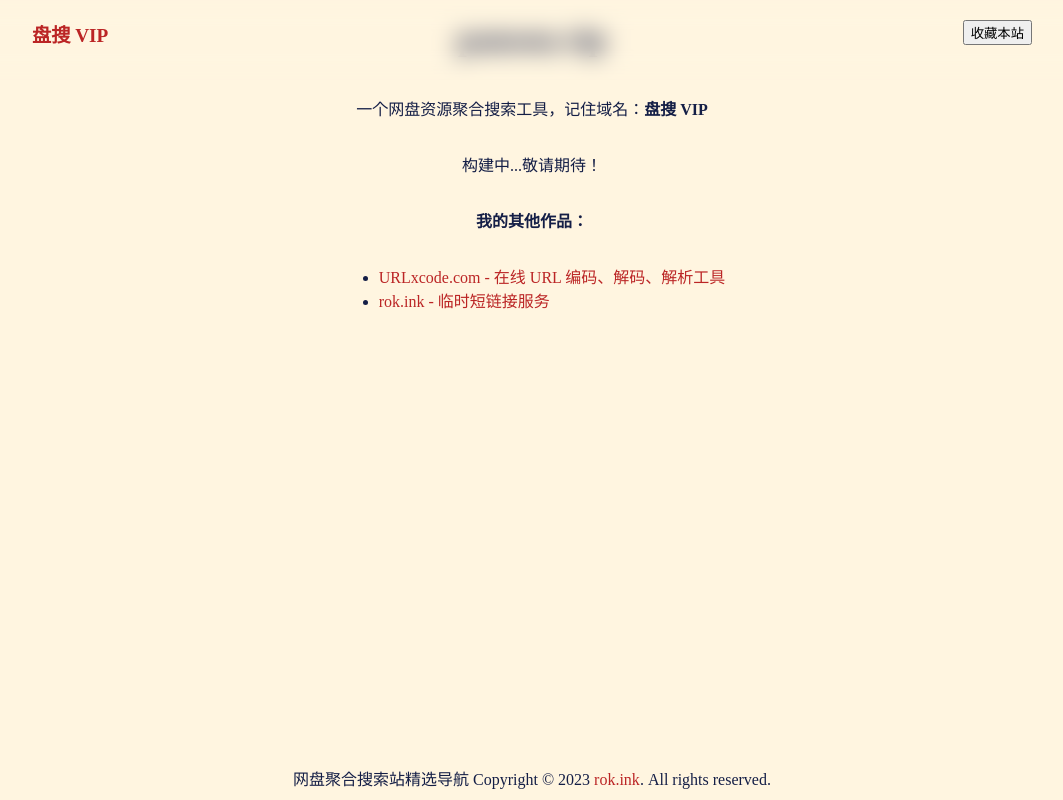
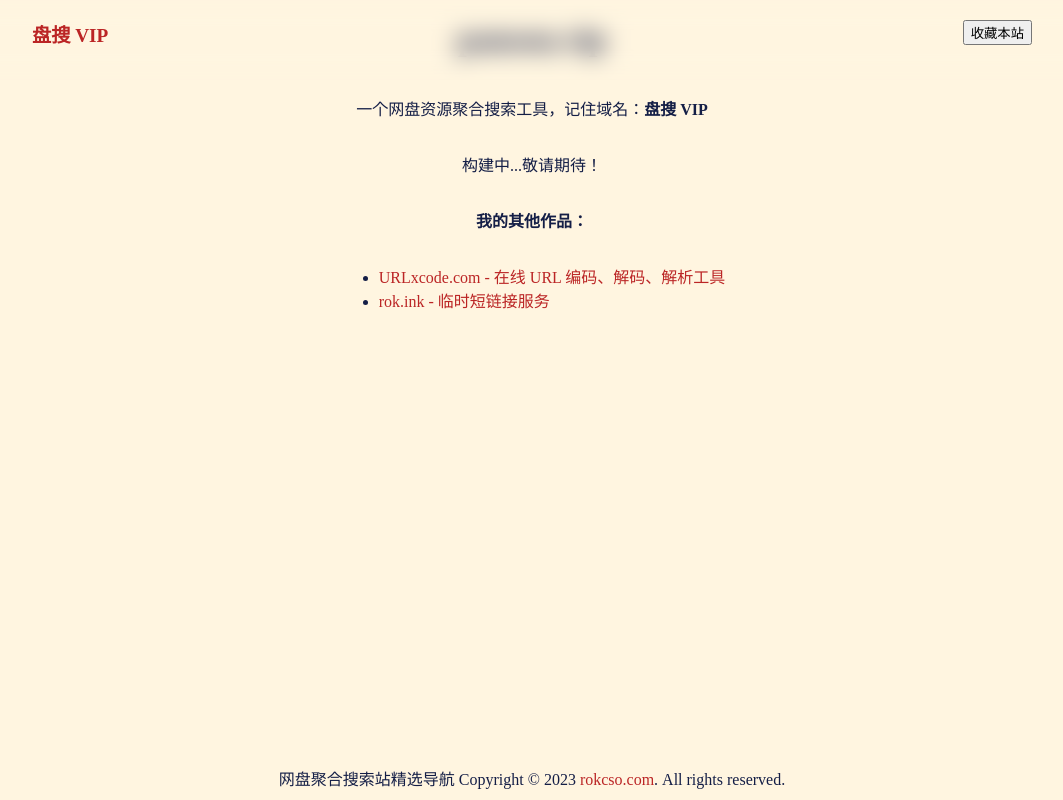
Before and after one commit to rokcso/pansou-vip, a Next.js app: page / in a window 1280 px wide. Shown: the whole page, without its empty margins (108-1171 px from the left). Built offline with nearby package versions, Linux system fonts and the light colour scheme.

Commit message:
content: point the footer link at rokcso.com

```diff
--- a/components/layout.js
+++ b/components/layout.js
@@ -48,7 +48,8 @@ export default function Layout({ children }) {
         <footer className={styles.footer}>
           <span>网盘聚合搜索站精选导航&nbsp;</span>
           <span>
-            Copyright &copy; 2023 <Link href="https://rok.ink">rok.ink</Link>
+            Copyright &copy; 2023{" "}
+            <Link href="https://rokcso.com">rokcso.com</Link>
             .&nbsp;
           </span>
           <span>All rights reserved.</span>
```
